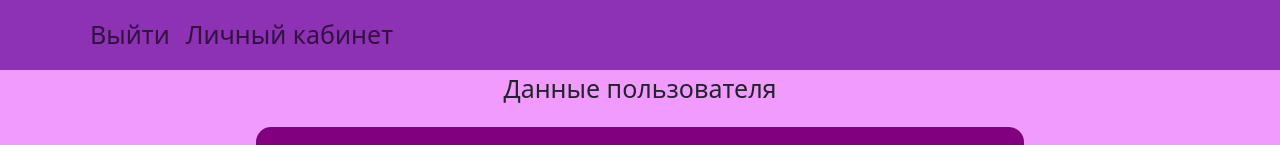
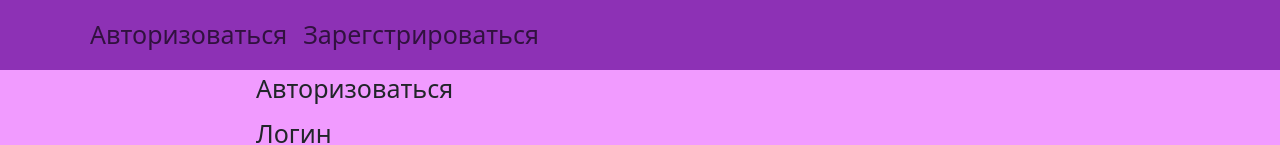
Before and after one commit to Ororura/Waves-Front, a React (Create React App) app: page /login in a window 1280 px wide. Before the commit this address led to /personal. Shown: the top 145 px of the page. Built offline with nearby package versions, Linux system fonts and the light colour scheme; no server answers.

Commit message:
fix header

```diff
--- a/src/ui/components/HOC/Header.jsx
+++ b/src/ui/components/HOC/Header.jsx
@@ -18,7 +18,7 @@ export const Header = ({ children }) => {
           <Navbar.Toggle aria-controls='basic-navbar-nav' />
           <Navbar.Collapse id='basic-navbar-nav'>
             <Nav className='me-auto'>
-              {user === '' && (
+              {user.length === 0 && (
                 <>
                   <Nav.Link
                     onClick={e => {
@@ -32,20 +32,20 @@ export const Header = ({ children }) => {
                       handlerPush(e, '/registration')
                     }}
                   >
-                    Зарегестрироваться
+                    Зарегстрироваться
                   </Nav.Link>
                 </>
               )}
-              {user !== '' && (
+              {user.login && (
+                <>
                   <Nav.Link
                     onClick={e => {
                       handlerPush(e, '/')
-                    setUser('')
+                      setUser([])
                     }}
                   >
                     Выйти
                   </Nav.Link>
-              )}
                   <Nav.Link
                     onClick={e => {
                       handlerPush(e, '/personal')
@@ -53,6 +53,8 @@ export const Header = ({ children }) => {
                   >
                     Личный кабинет
                   </Nav.Link>
+                </>
+              )}
             </Nav>
           </Navbar.Collapse>
         </Container>
--- a/src/ui/pages/login/Login.jsx
+++ b/src/ui/pages/login/Login.jsx
@@ -8,7 +8,7 @@ export const Login = () => {
   const { login, user } = useContext(Context)
   const nav = useHistory()
   useEffect(() => {
-    if (user !== '') nav.push('/personal')
+    if (user.length !== 0) nav.push('/personal')
   }, [user])
   const handlerLog = async e => {
     e.preventDefault()
```
Lines whose indentation alone changed are shown as unchanged.
